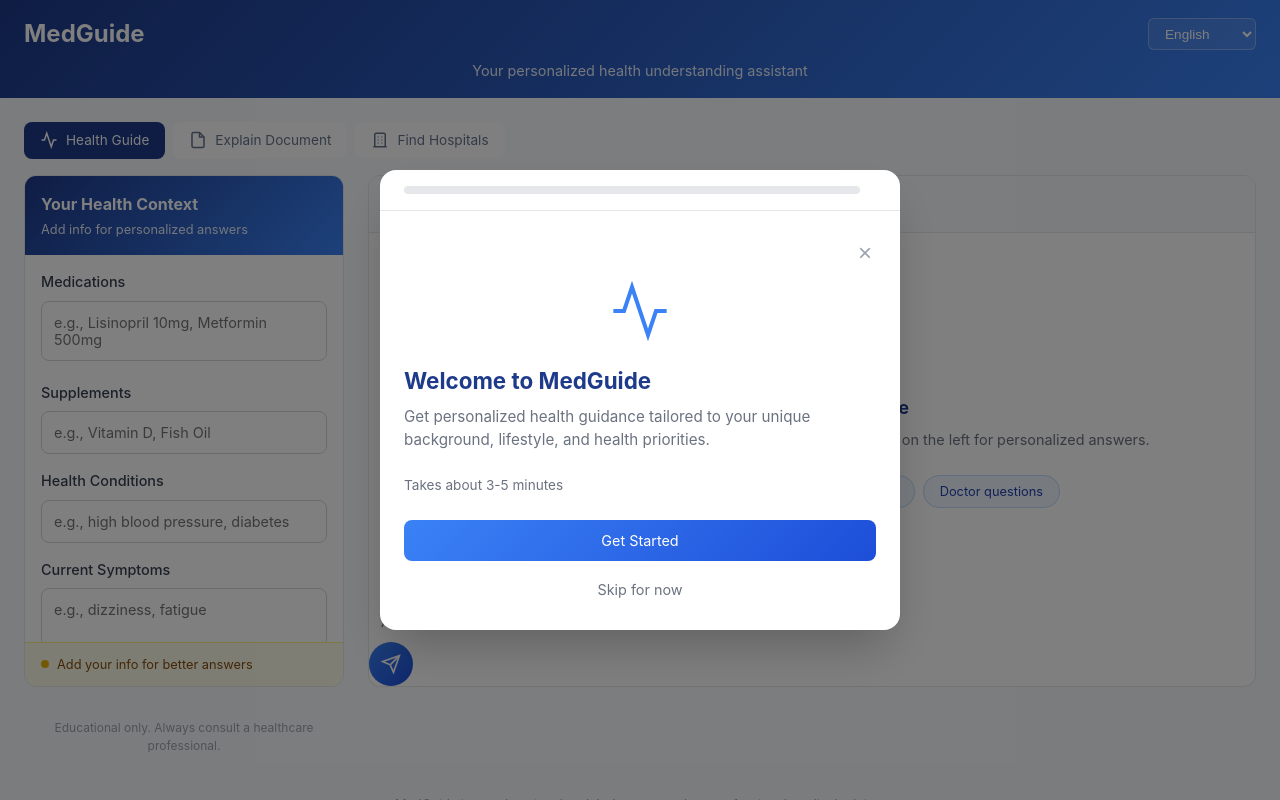
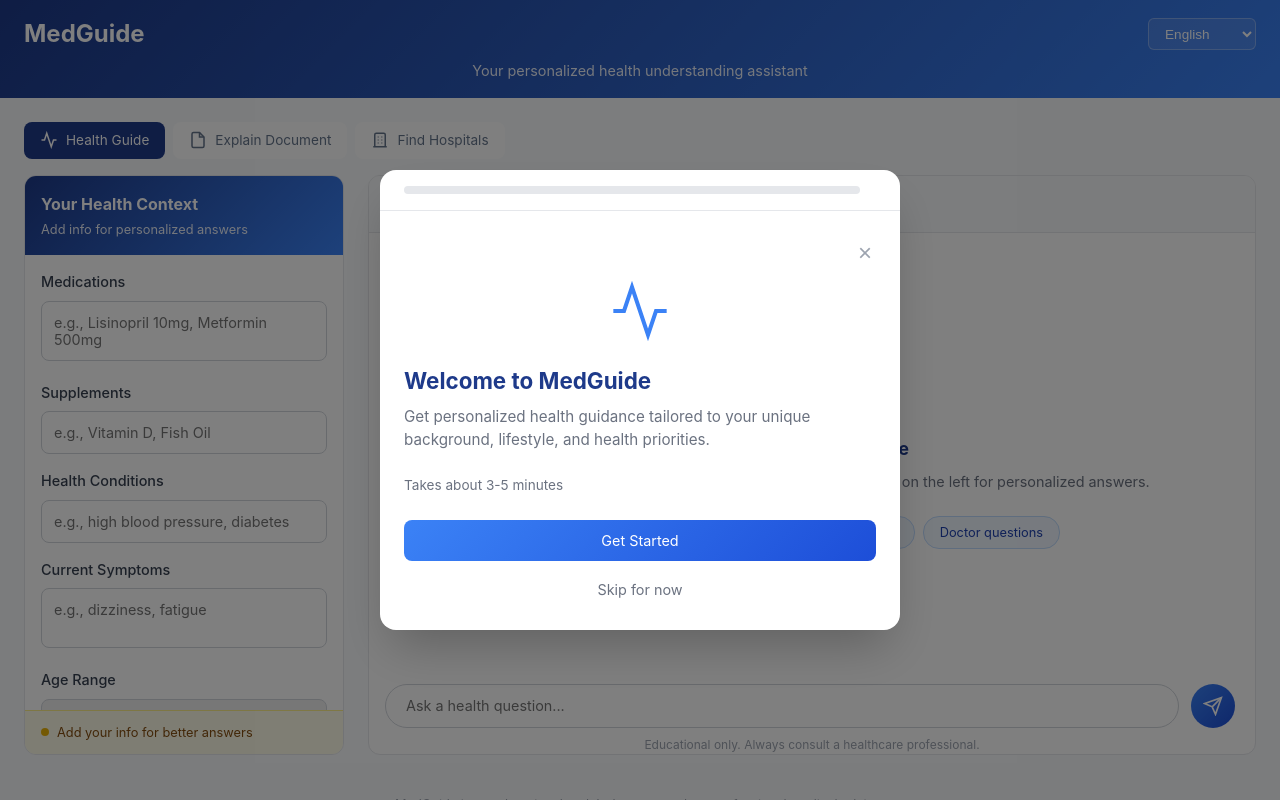
Before and after one commit to ponceamanuel1/medguide, a Flask app: page /app in a window 1280 px wide. Run offline with Flask 3, Linux system fonts and the light colour scheme; parts of the project's set-up code (start-up, migrations or seed data) failed here and were passed over; some libraries are stand-ins or nearby versions.

Commit message:
Fix chat input spacing and layout

```diff
--- a/templates/index.html
+++ b/templates/index.html
@@ -1164,10 +1164,11 @@
                             </div>
                         </div>
                     </div>
-        <div class="chat-input-wrapper">
+        <div class="chat-input-wrapper"  style="margin: 0 1rem;">
+    <div style="flex:1;display:flex;align-items:center;border:1px solid #d1d5db;border-radius:1.5rem;background:#fff;overflow:hidden;padding:0 0.5rem;">
         <input type="text" id="chatInput" placeholder="Ask a health question..." onkeypress="if(event.key==='Enter')sendMessage()" style="flex:1;border:none;outline:none;font-size:0.9rem;font-family:inherit;padding:0.75rem 0.75rem;background:transparent;">
     </div>
-    <button class="chat-send-btn" onclick="sendMessage()" style="margin-right:0.75rem;">
+    <button class="chat-send-btn" onclick="sendMessage()" style="margin-right:0.25rem;">
         <svg viewBox="0 0 24 24" fill="none" stroke="currentColor" stroke-width="2">
             <line x1="22" y1="2" x2="11" y2="13"></line>
             <polygon points="22 2 15 22 11 13 2 9 22 2"></polygon>
```
